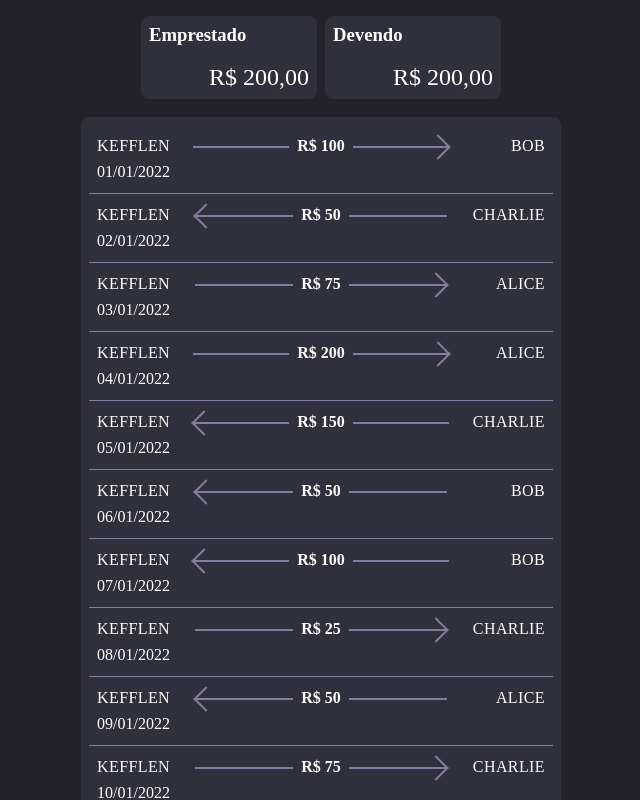
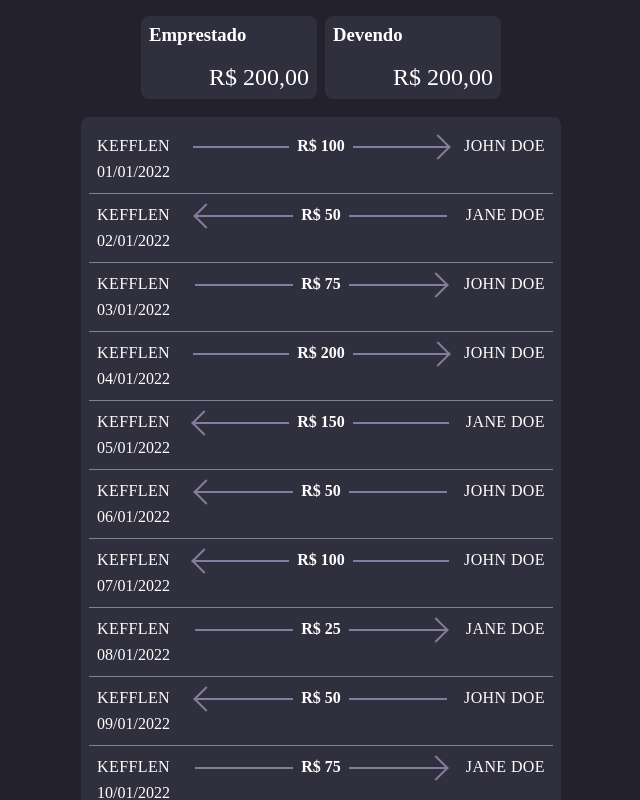
Before and after one commit to kefflen/loan-application, a React (Vite) app: page / in a window 1280 px wide. Shown: the top 800 px of the page, without its empty margins (319-959 px from the left). Built offline with nearby package versions, Linux system fonts and the light colour scheme.

Commit message:
creating type User and changing type Transaction

```diff
--- a/src/components/TransactionList/TransactionItem/index.tsx
+++ b/src/components/TransactionList/TransactionItem/index.tsx
@@ -10,11 +10,11 @@ export function TransactionItem({ transaction }: props) {
 	return (
 		<Container>
 			<TransferInfo>
-				<div className="name">{transaction.sender}</div>
+				<div className="name">{transaction.sender.name}</div>
 				<Arrow className={transaction.type === 'owed' ? 'reverse' : 'no-tip'} />
 				<div className="value-wrapper">R$ {transaction.value}</div>
 				<Arrow className={transaction.type === 'owed' ? 'no-tip' : ''} />
-				<div className="name receiver">{transaction.receiver}</div>
+				<div className="name receiver">{transaction.receiver.name}</div>
 			</TransferInfo>
 			<TransactionInfo>
 				{formatDate(transaction.createdAt)}
--- a/src/mocks/transactionMock.ts
+++ b/src/mocks/transactionMock.ts
@@ -1,12 +1,16 @@
 import { Transaction } from '../types/Transaction'
+import { User } from '../types/User'
+import { logedUserMock, usersMock } from './usersMock'
+
+const sender: User = logedUserMock
 
 export const TransactionMock: Transaction[] = [
 	{
 		id: 't1',
 		value: 100,
 		createdAt: new Date('2022-01-01'),
-		sender: 'Kefflen',
-		receiver: 'Bob',
+		sender,
+		receiver: usersMock[0],
 		type: 'borrowed',
 		paid: true,
 	},
@@ -14,8 +18,8 @@ export const TransactionMock: Transaction[] = [
 		id: 't2',
 		value: 50,
 		createdAt: new Date('2022-01-02'),
-		sender: 'Kefflen',
-		receiver: 'Charlie',
+		sender,
+		receiver: usersMock[1],
 		type: 'owed',
 		paid: false,
 	},
@@ -23,8 +27,8 @@ export const TransactionMock: Transaction[] = [
 		id: 't3',
 		value: 75,
 		createdAt: new Date('2022-01-03'),
-		sender: 'Kefflen',
-		receiver: 'Alice',
+		sender,
+		receiver: usersMock[0],
 		type: 'borrowed',
 		paid: false,
 	},
@@ -32,8 +36,8 @@ export const TransactionMock: Transaction[] = [
 		id: 't4',
 		value: 200,
 		createdAt: new Date('2022-01-04'),
-		sender: 'Kefflen',
-		receiver: 'Alice',
+		sender,
+		receiver: usersMock[0],
 		type: 'borrowed',
 		paid: true,
 	},
@@ -41,8 +45,8 @@ export const TransactionMock: Transaction[] = [
 		id: 't5',
 		value: 150,
 		createdAt: new Date('2022-01-05'),
-		sender: 'Kefflen',
-		receiver: 'Charlie',
+		sender,
+		receiver: usersMock[1],
 		type: 'owed',
 		paid: true,
 	},
@@ -50,8 +54,8 @@ export const TransactionMock: Transaction[] = [
 		id: 't6',
 		value: 50,
 		createdAt: new Date('2022-01-06'),
-		sender: 'Kefflen',
-		receiver: 'Bob',
+		sender,
+		receiver: usersMock[0],
 		type: 'owed',
 		paid: true,
 	},
@@ -59,8 +63,8 @@ export const TransactionMock: Transaction[] = [
 		id: 't7',
 		value: 100,
 		createdAt: new Date('2022-01-07'),
-		sender: 'Kefflen',
-		receiver: 'Bob',
+		sender,
+		receiver: usersMock[0],
 		type: 'owed',
 		paid: false,
 	},
@@ -68,8 +72,8 @@ export const TransactionMock: Transaction[] = [
 		id: 't8',
 		value: 25,
 		createdAt: new Date('2022-01-08'),
-		sender: 'Kefflen',
-		receiver: 'Charlie',
+		sender,
+		receiver: usersMock[1],
 		type: 'borrowed',
 		paid: true,
 	},
@@ -77,8 +81,8 @@ export const TransactionMock: Transaction[] = [
 		id: 't9',
 		value: 50,
 		createdAt: new Date('2022-01-09'),
-		sender: 'Kefflen',
-		receiver: 'Alice',
+		sender,
+		receiver: usersMock[0],
 		type: 'owed',
 		paid: false,
 	},
@@ -86,8 +90,8 @@ export const TransactionMock: Transaction[] = [
 		id: 't10',
 		value: 75,
 		createdAt: new Date('2022-01-10'),
-		sender: 'Kefflen',
-		receiver: 'Charlie',
+		sender,
+		receiver: usersMock[1],
 		type: 'borrowed',
 		paid: false,
 	},
@@ -95,8 +99,8 @@ export const TransactionMock: Transaction[] = [
 		id: 't11',
 		value: 100,
 		createdAt: new Date('2022-01-11'),
-		sender: 'Kefflen',
-		receiver: 'Alice',
+		sender,
+		receiver: usersMock[0],
 		type: 'owed',
 		paid: false,
 	},
@@ -104,8 +108,8 @@ export const TransactionMock: Transaction[] = [
 		id: 't12',
 		value: 125,
 		createdAt: new Date('2022-01-12'),
-		sender: 'Kefflen',
-		receiver: 'Bob',
+		sender,
+		receiver: usersMock[0],
 		type: 'borrowed',
 		paid: true,
 	},
@@ -113,8 +117,8 @@ export const TransactionMock: Transaction[] = [
 		id: 't13',
 		value: 75,
 		createdAt: new Date('2022-01-13'),
-		sender: 'Kefflen',
-		receiver: 'Bob',
+		sender,
+		receiver: usersMock[0],
 		type: 'borrowed',
 		paid: false,
 	},
@@ -122,8 +126,8 @@ export const TransactionMock: Transaction[] = [
 		id: 't14',
 		value: 50,
 		createdAt: new Date('2022-01-14'),
-		sender: 'Kefflen',
-		receiver: 'Charlie',
+		sender,
+		receiver: usersMock[1],
 		type: 'owed',
 		paid: true,
 	},
--- /dev/null
+++ b/src/mocks/usersMock.ts
@@ -0,0 +1,8 @@
+import { OtherUser, User } from '../types/User'
+
+export const usersMock: OtherUser[] = [
+	{ id: '2', name: 'John Doe', balance: 100 },
+	{ id: '3', name: 'Jane Doe', balance: -200 },
+]
+
+export const logedUserMock: User = { id: '1', name: 'Kefflen' }
--- a/src/types/Transaction.ts
+++ b/src/types/Transaction.ts
@@ -1,9 +1,11 @@
+import { OtherUser, User } from './User'
+
 export type Transaction = {
 	id: string
 	value: number
 	createdAt: Date
-	sender: string
-	receiver: string
+	sender: User
+	receiver: OtherUser
 	type: 'borrowed' | 'owed'
 	paid: boolean
 }
--- /dev/null
+++ b/src/types/User.ts
@@ -0,0 +1,9 @@
+
+export type User = {
+	id: string
+	name: string
+}
+
+export type OtherUser = User & {
+	balance: number
+}
```
